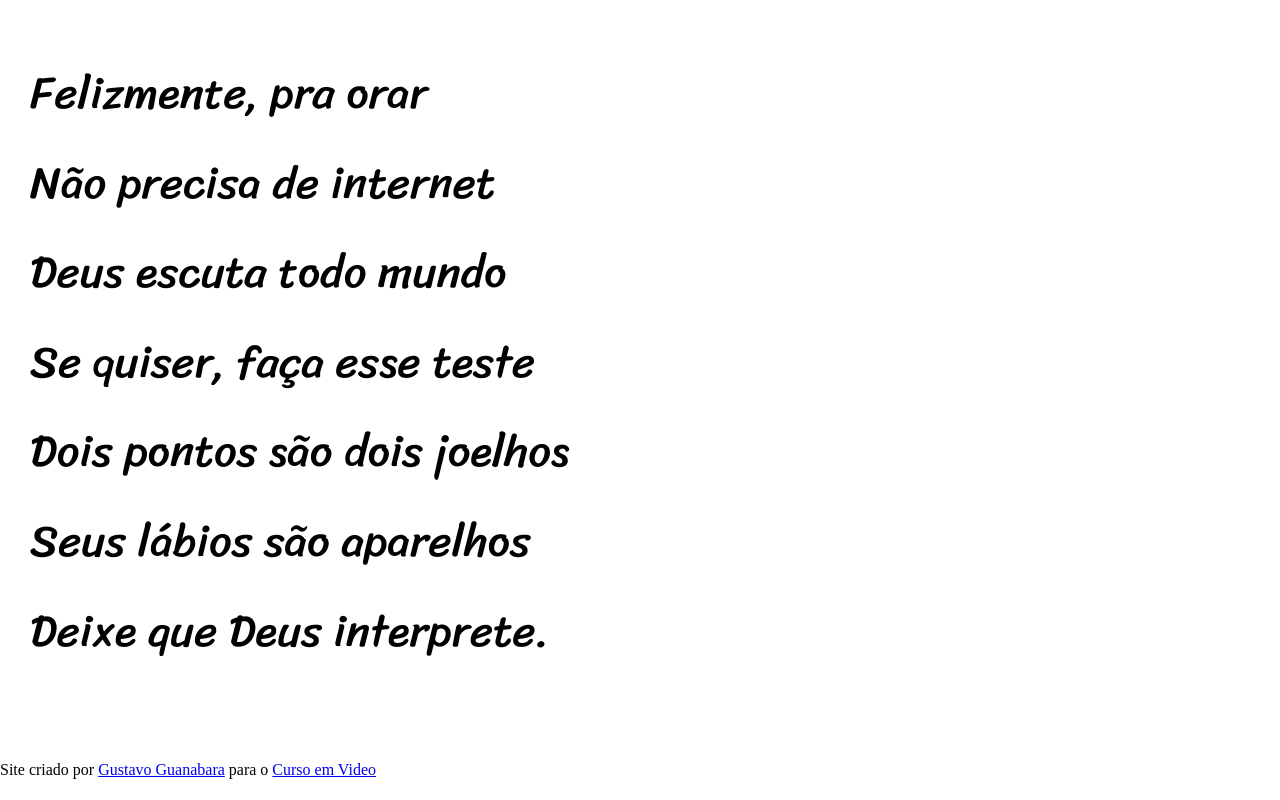
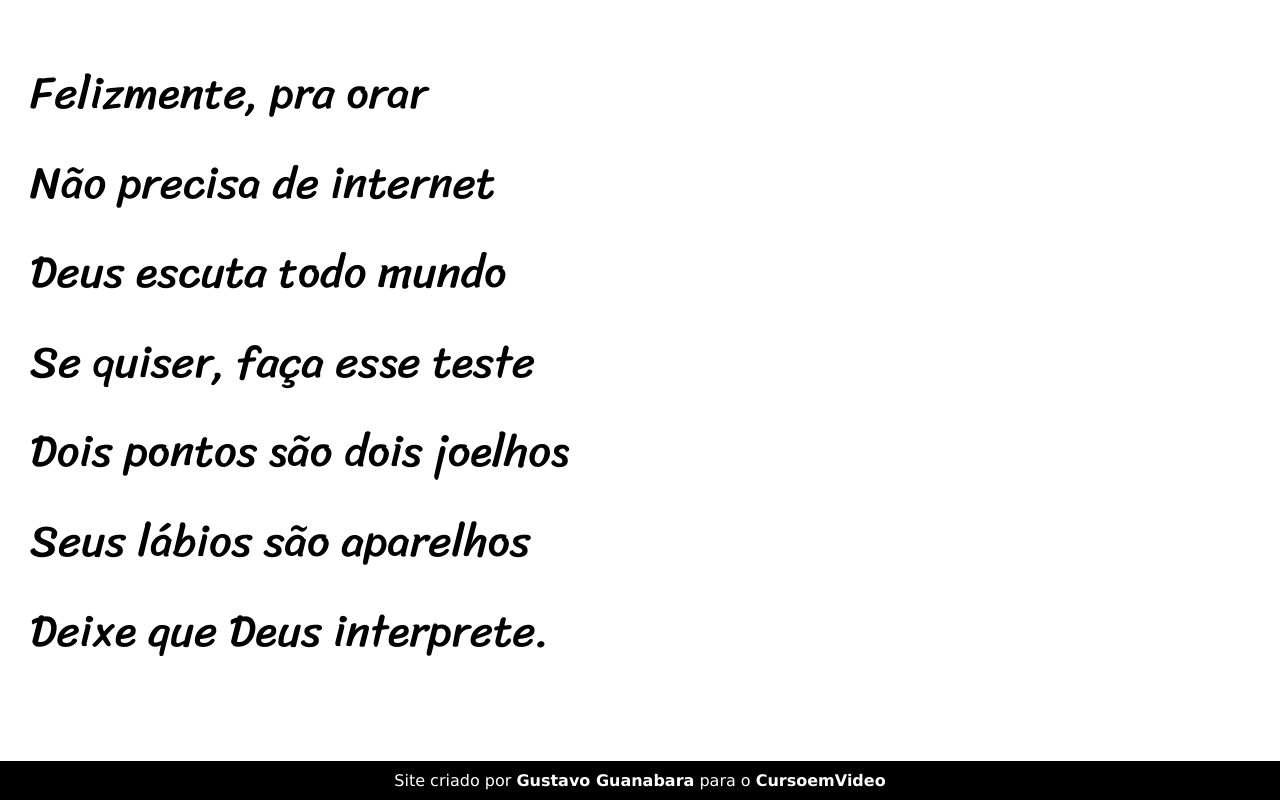
Before and after one commit to RosiestSloth/Projeto-Cordel, a plain HTML site: page index.html in a window 1280 px wide. Shown: the part 4909-5709 px from the top of the page. Before the commit the page ends 5688 px from the top, so only its background shows below. Drawn offline with Linux system fonts and the light colour scheme.

Commit message:
Finalização do projeto
Aqui, atualizo o footer, sendo a ultima parte do site. No decorrer dos vídeos do Gustavo Guanabara, pode-se ter algumas atualizações no projeto. Mas estou muito satisfeito com o resultado.

```diff
--- a/index.html
+++ b/index.html
@@ -92,7 +92,7 @@
     </main>
     <footer>
         <p>
-            Site criado por <a href="https://gustavoguanabara.github.io/" target="_blank">Gustavo Guanabara</a> para o <a href="https://www.cursoemvideo.com/">Curso em Video</a>
+            Site criado por <a href="https://gustavoguanabara.github.io/" target="_blank">Gustavo Guanabara</a> para o <a href="https://www.cursoemvideo.com/">CursoemVideo</a>
         </p>
     </footer>
 </body>
--- a/style/style.css
+++ b/style/style.css
@@ -118,3 +118,24 @@ section p {
     padding-left: 30px;
     margin-top: 85px;
 }
+
+footer {
+    background-color: black;
+    padding: 10px;
+    text-align: center;
+}
+
+footer p {
+    font-family: var(--fonte1);
+    color: white;
+}
+
+footer p > a {
+    color: white;
+    text-decoration: none;
+    font-weight: 900;
+}
+
+footer p > a:hover {
+    text-decoration: underline;
+}
```
